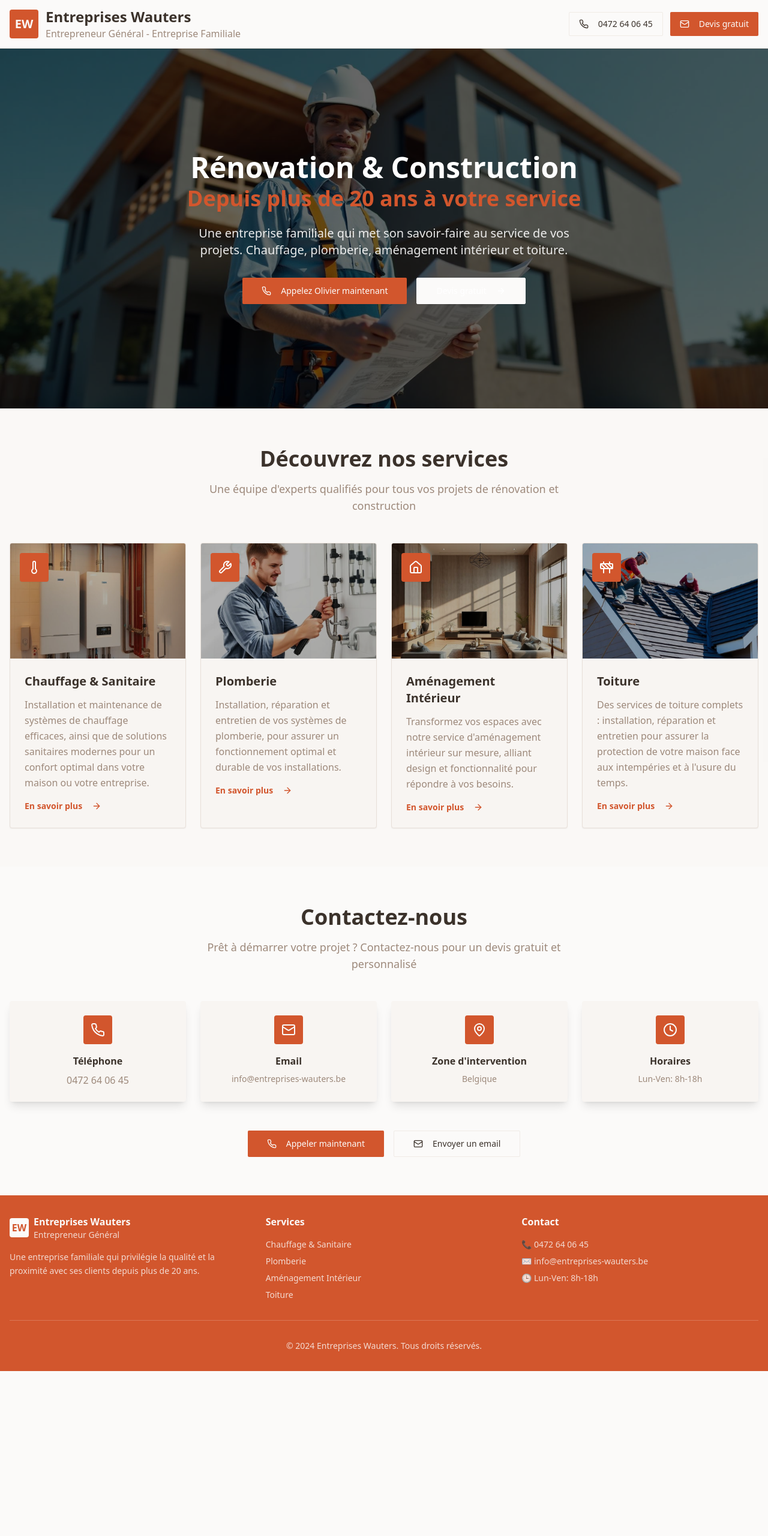
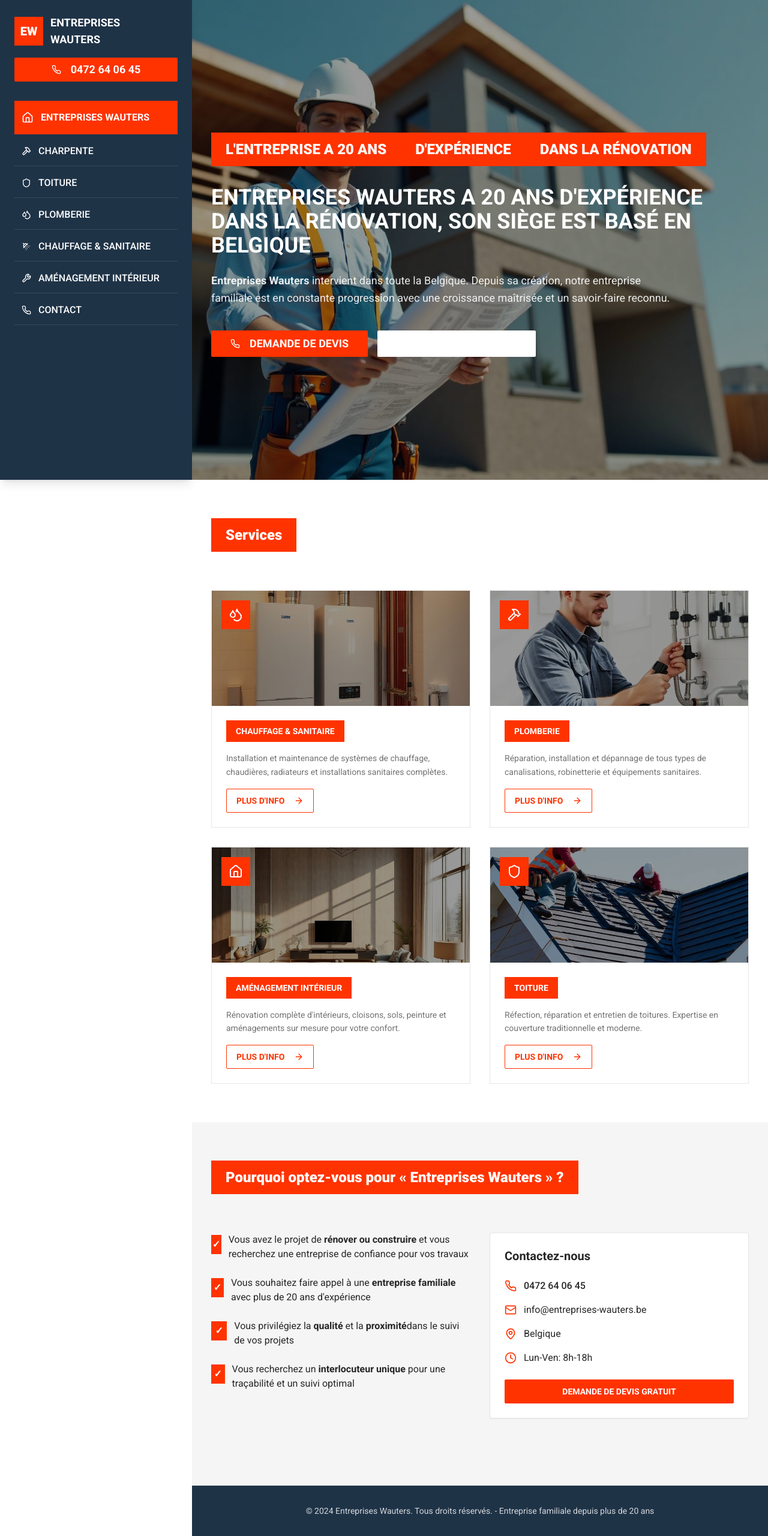
Before and after one commit to WR-Azrog/wauters-web-glow-up, a React (Vite) app: page / in a window 1280 px wide. Shown: the whole page at 60% size. Before the commit the page ends 2286 px from the top, so only its background shows below. Built offline with nearby package versions, Linux system fonts and the light colour scheme.

Commit message:
Refine design with new example
Adapt design to match the style of toitures-jullien-dakwerken.be, while retaining the content from entreprises-wauters.be.

```diff
--- a/index.html
+++ b/index.html
@@ -2,6 +2,9 @@
 <html lang="en">
   <head>
     <meta charset="UTF-8" />
+    <link rel="preconnect" href="https://fonts.googleapis.com">
+    <link rel="preconnect" href="https://fonts.gstatic.com" crossorigin>
+    <link href="https://fonts.googleapis.com/css2?family=Roboto:wght@400;500;700;900&display=swap" rel="stylesheet">
     <meta name="viewport" content="width=device-width, initial-scale=1.0" />
     <title>Entreprises Wauters - Entrepreneur Général</title>
     <meta name="description" content="Spécialistes en chauffage, plomberie, aménagement intérieur et toiture. Plus de 20 ans d'expérience à votre service." />
--- a/src/components/Contact.tsx
+++ b/src/components/Contact.tsx
@@ -4,66 +4,84 @@ import { Phone, Mail, MapPin, Clock } from "lucide-react";
 
 const Contact = () => {
   return (
-    <section className="py-16 bg-background">
-      <div className="container mx-auto px-4">
-        <div className="text-center mb-12">
-          <h2 className="text-3xl md:text-4xl font-bold mb-4">Contactez-nous</h2>
-          <p className="text-lg text-muted-foreground max-w-2xl mx-auto">
-            Prêt à démarrer votre projet ? Contactez-nous pour un devis gratuit et personnalisé
-          </p>
+    <section className="py-16 bg-muted ml-80">
+      <div className="px-8">
+        <div className="mb-12">
+          <div className="inline-block bg-primary text-primary-foreground px-6 py-3 font-black text-2xl mb-4">
+            Pourquoi optez-vous pour « Entreprises Wauters » ?
+          </div>
         </div>
 
-        <div className="grid md:grid-cols-2 lg:grid-cols-4 gap-6 mb-12">
-          <Card className="text-center border-0 shadow-lg">
+        <div className="grid md:grid-cols-2 gap-8 mb-12">
+          <div className="space-y-6">
+            <div className="flex items-start space-x-3">
+              <div className="w-8 h-8 bg-primary flex items-center justify-center mt-1">
+                <span className="text-primary-foreground font-bold">✓</span>
+              </div>
+              <p className="text-foreground">
+                Vous avez le projet de <strong>rénover ou construire</strong> et vous recherchez
+                une entreprise de confiance pour vos travaux
+              </p>
+            </div>
+
+            <div className="flex items-start space-x-3">
+              <div className="w-8 h-8 bg-primary flex items-center justify-center mt-1">
+                <span className="text-primary-foreground font-bold">✓</span>
+              </div>
+              <p className="text-foreground">
+                Vous souhaitez faire appel à une <strong>entreprise familiale</strong> avec
+                plus de 20 ans d'expérience
+              </p>
+            </div>
+
+            <div className="flex items-start space-x-3">
+              <div className="w-8 h-8 bg-primary flex items-center justify-center mt-1">
+                <span className="text-primary-foreground font-bold">✓</span>
+              </div>
+              <p className="text-foreground">
+                Vous privilégiez la <strong>qualité</strong> et la <strong>proximité</strong>
+                dans le suivi de vos projets
+              </p>
+            </div>
+
+            <div className="flex items-start space-x-3">
+              <div className="w-8 h-8 bg-primary flex items-center justify-center mt-1">
+                <span className="text-primary-foreground font-bold">✓</span>
+              </div>
+              <p className="text-foreground">
+                Vous recherchez un <strong>interlocuteur unique</strong> pour une
+                traçabilité et un suivi optimal
+              </p>
+            </div>
+          </div>
+
+          <Card className="bg-card">
             <CardContent className="p-6">
-              <div className="w-12 h-12 bg-primary rounded-lg flex items-center justify-center mx-auto mb-4">
-                <Phone className="w-6 h-6 text-primary-foreground" />
+              <h3 className="text-xl font-bold mb-6 text-foreground">Contactez-nous</h3>
+              <div className="space-y-4">
+                <div className="flex items-center space-x-3">
+                  <Phone className="w-5 h-5 text-primary" />
+                  <span className="text-foreground font-medium">0472 64 06 45</span>
+                </div>
+                <div className="flex items-center space-x-3">
+                  <Mail className="w-5 h-5 text-primary" />
+                  <span className="text-foreground">info@entreprises-wauters.be</span>
+                </div>
+                <div className="flex items-center space-x-3">
+                  <MapPin className="w-5 h-5 text-primary" />
+                  <span className="text-foreground">Belgique</span>
+                </div>
+                <div className="flex items-center space-x-3">
+                  <Clock className="w-5 h-5 text-primary" />
+                  <span className="text-foreground">Lun-Ven: 8h-18h</span>
+                </div>
               </div>
-              <h3 className="font-semibold mb-2">Téléphone</h3>
-              <p className="text-muted-foreground">0472 64 06 45</p>
+
+              <Button className="w-full mt-6 bg-primary hover:bg-primary/90 text-primary-foreground font-bold py-3">
+                DEMANDE DE DEVIS GRATUIT
+              </Button>
             </CardContent>
           </Card>
-
-          <Card className="text-center border-0 shadow-lg">
-            <CardContent className="p-6">
-              <div className="w-12 h-12 bg-primary rounded-lg flex items-center justify-center mx-auto mb-4">
-                <Mail className="w-6 h-6 text-primary-foreground" />
-              </div>
-              <h3 className="font-semibold mb-2">Email</h3>
-              <p className="text-muted-foreground text-sm">info@entreprises-wauters.be</p>
-            </CardContent>
-          </Card>
-
-          <Card className="text-center border-0 shadow-lg">
-            <CardContent className="p-6">
-              <div className="w-12 h-12 bg-primary rounded-lg flex items-center justify-center mx-auto mb-4">
-                <MapPin className="w-6 h-6 text-primary-foreground" />
-              </div>
-              <h3 className="font-semibold mb-2">Zone d'intervention</h3>
-              <p className="text-muted-foreground text-sm">Belgique</p>
-            </CardContent>
-          </Card>
-
-          <Card className="text-center border-0 shadow-lg">
-            <CardContent className="p-6">
-              <div className="w-12 h-12 bg-primary rounded-lg flex items-center justify-center mx-auto mb-4">
-                <Clock className="w-6 h-6 text-primary-foreground" />
-              </div>
-              <h3 className="font-semibold mb-2">Horaires</h3>
-              <p className="text-muted-foreground text-sm">Lun-Ven: 8h-18h</p>
-            </CardContent>
-          </Card>
-        </div>
-
-        <div className="text-center">
-          <Button size="lg" className="mr-4">
-            <Phone className="w-5 h-5 mr-2" />
-            Appeler maintenant
-          </Button>
-          <Button variant="outline" size="lg">
-            <Mail className="w-5 h-5 mr-2" />
-            Envoyer un email
-          </Button>
         </div>
       </div>
     </section>
--- a/src/components/Footer.tsx
+++ b/src/components/Footer.tsx
@@ -1,46 +1,10 @@
 const Footer = () => {
   return (
-    <footer className="bg-primary text-primary-foreground py-8">
-      <div className="container mx-auto px-4">
-        <div className="grid md:grid-cols-3 gap-8">
-          <div>
-            <div className="flex items-center space-x-2 mb-4">
-              <div className="w-8 h-8 bg-primary-foreground rounded flex items-center justify-center">
-                <span className="text-primary font-bold">EW</span>
-              </div>
-              <div>
-                <h3 className="font-bold">Entreprises Wauters</h3>
-                <p className="text-sm opacity-80">Entrepreneur Général</p>
-              </div>
-            </div>
-            <p className="text-sm opacity-80 leading-relaxed">
-              Une entreprise familiale qui privilégie la qualité et la proximité avec ses clients depuis plus de 20 ans.
-            </p>
-          </div>
-
-          <div>
-            <h4 className="font-semibold mb-4">Services</h4>
-            <ul className="space-y-2 text-sm opacity-80">
-              <li>Chauffage & Sanitaire</li>
-              <li>Plomberie</li>
-              <li>Aménagement Intérieur</li>
-              <li>Toiture</li>
-            </ul>
-          </div>
-
-          <div>
-            <h4 className="font-semibold mb-4">Contact</h4>
-            <div className="space-y-2 text-sm opacity-80">
-              <p>📞 0472 64 06 45</p>
-              <p>✉️ info@entreprises-wauters.be</p>
-              <p>🕒 Lun-Ven: 8h-18h</p>
-            </div>
-          </div>
-        </div>
-
-        <div className="border-t border-primary-foreground/20 mt-8 pt-8 text-center">
+    <footer className="bg-secondary text-secondary-foreground py-8 ml-80">
+      <div className="px-8">
+        <div className="text-center">
           <p className="text-sm opacity-80">
-            © 2024 Entreprises Wauters. Tous droits réservés.
+            © 2024 Entreprises Wauters. Tous droits réservés. - Entreprise familiale depuis plus de 20 ans
           </p>
         </div>
       </div>
--- a/src/components/Hero.tsx
+++ b/src/components/Hero.tsx
@@ -4,34 +4,49 @@ import heroImage from "@/assets/hero-construction.jpg";
 
 const Hero = () => {
   return (
-    <section className="relative min-h-[600px] flex items-center">
-      <div
-        className="absolute inset-0 bg-cover bg-center bg-no-repeat"
-        style={{
-          backgroundImage: `url(${heroImage})`,
-          filter: 'brightness(0.4)'
-        }}
-      />
-      <div className="relative container mx-auto px-4 py-20 text-center text-white">
-        <h1 className="text-4xl md:text-5xl font-bold mb-6 leading-tight">
-          Rénovation & Construction
-          <span className="block text-primary text-3xl md:text-4xl mt-2">
-            Depuis plus de 20 ans à votre service
-          </span>
-        </h1>
-        <p className="text-lg md:text-xl mb-8 max-w-2xl mx-auto opacity-90">
-          Une entreprise familiale qui met son savoir-faire au service de vos projets.
-          Chauffage, plomberie, aménagement intérieur et toiture.
-        </p>
-        <div className="flex flex-col sm:flex-row gap-4 justify-center items-center">
-          <Button size="lg" className="flex items-center space-x-2 bg-primary hover:bg-primary/90 px-8 py-3">
-            <Phone className="w-5 h-5" />
-            <span>Appelez Olivier maintenant</span>
-          </Button>
-          <Button variant="outline" size="lg" className="flex items-center space-x-2 border-white text-white hover:bg-white hover:text-primary px-8 py-3">
-            <span>Devis gratuit</span>
-            <ArrowRight className="w-5 h-5" />
-          </Button>
+    <section className="relative min-h-screen flex items-center" style={{
+      backgroundImage: `url(${heroImage})`,
+      backgroundSize: 'cover',
+      backgroundPosition: 'center',
+      backgroundRepeat: 'no-repeat'
+    }}>
+      <div className="absolute inset-0 bg-black/40" />
+      <div className="relative ml-80 px-8 py-20 text-white max-w-4xl">
+        {/* Titre principal avec blocs orange */}
+        <div className="space-y-4 mb-8">
+          <div className="inline-block bg-primary px-6 py-3 font-black text-xl md:text-2xl">
+            L'ENTREPRISE A 20 ANS
+          </div>
+          <div className="inline-block bg-primary px-6 py-3 font-black text-xl md:text-2xl">
+            D'EXPÉRIENCE
+          </div>
+          <div className="inline-block bg-primary px-6 py-3 font-black text-xl md:text-2xl">
+            DANS LA RÉNOVATION
+          </div>
+        </div>
+
+        <div className="space-y-6">
+          <h2 className="text-3xl md:text-4xl font-bold">
+            ENTREPRISES WAUTERS A 20 ANS D'EXPÉRIENCE DANS LA RÉNOVATION,
+            SON SIÈGE EST BASÉ EN BELGIQUE
+          </h2>
+
+          <p className="text-lg opacity-90 max-w-3xl leading-relaxed">
+            <strong>Entreprises Wauters</strong> intervient dans toute la Belgique.
+            Depuis sa création, notre entreprise familiale est en constante progression
+            avec une croissance maîtrisée et un savoir-faire reconnu.
+          </p>
+
+          <div className="flex flex-col sm:flex-row gap-4 pt-4">
+            <Button size="lg" className="bg-primary hover:bg-primary/90 text-primary-foreground font-bold px-8 py-4 text-lg">
+              <Phone className="w-5 h-5 mr-2" />
+              DEMANDE DE DEVIS
+            </Button>
+            <Button variant="outline" size="lg" className="border-2 border-white text-white hover:bg-white hover:text-primary font-bold px-8 py-4 text-lg">
+              NOS RÉALISATIONS
+              <ArrowRight className="w-5 h-5 ml-2" />
+            </Button>
+          </div>
         </div>
       </div>
     </section>
--- a/src/components/ServiceCard.tsx
+++ b/src/components/ServiceCard.tsx
@@ -11,27 +11,29 @@ interface ServiceCardProps {
 
 const ServiceCard = ({ title, description, image, icon }: ServiceCardProps) => {
   return (
-    <Card className="group overflow-hidden border border-border shadow-sm hover:shadow-md transition-all duration-200 hover:-translate-y-1">
+    <div className="group overflow-hidden bg-card border border-border hover:shadow-lg transition-all duration-200">
       <div className="relative h-48 overflow-hidden">
         <img
           src={image}
           alt={title}
-          className="w-full h-full object-cover group-hover:scale-110 transition-transform duration-300"
+          className="w-full h-full object-cover group-hover:scale-105 transition-transform duration-200"
         />
-        <div className="absolute inset-0 bg-black/30 group-hover:bg-black/20 transition-colors duration-200" />
-        <div className="absolute top-4 left-4 w-12 h-12 bg-primary rounded flex items-center justify-center shadow-sm">
+        <div className="absolute inset-0 bg-black/40" />
+        <div className="absolute top-4 left-4 w-12 h-12 bg-primary flex items-center justify-center">
           {icon}
         </div>
       </div>
       <CardContent className="p-6">
-        <h3 className="text-xl font-semibold mb-3 text-foreground">{title}</h3>
-        <p className="text-muted-foreground mb-4 leading-relaxed">{description}</p>
-        <Button variant="ghost" className="p-0 h-auto font-semibold text-primary hover:text-primary/80 flex items-center space-x-2">
-          <span>En savoir plus</span>
-          <ArrowRight className="w-4 h-4 group-hover:translate-x-1 transition-transform duration-200" />
+        <div className="bg-primary text-primary-foreground px-4 py-2 font-bold text-sm mb-4 inline-block">
+          {title}
+        </div>
+        <p className="text-muted-foreground mb-4 text-sm leading-relaxed">{description}</p>
+        <Button variant="outline" className="font-bold border-primary text-primary hover:bg-primary hover:text-primary-foreground">
+          PLUS D'INFO
+          <ArrowRight className="w-4 h-4 ml-2" />
         </Button>
       </CardContent>
-    </Card>
+    </div>
   );
 };
 
--- a/src/components/Services.tsx
+++ b/src/components/Services.tsx
@@ -1,5 +1,5 @@
 import ServiceCard from "./ServiceCard";
-import { Thermometer, Wrench, Home, Construction } from "lucide-react";
+import { Hammer, Droplets, Home, Shield } from "lucide-react";
 import chauffageImage from "@/assets/chauffage-sanitaire.jpg";
 import plomberieImage from "@/assets/plomberie.jpg";
 import amenagementImage from "@/assets/amenagement-interieur.jpg";
@@ -8,42 +8,41 @@ import toitureImage from "@/assets/toiture.jpg";
 const Services = () => {
   const services = [
     {
-      title: "Chauffage & Sanitaire",
-      description: "Installation et maintenance de systèmes de chauffage efficaces, ainsi que de solutions sanitaires modernes pour un confort optimal dans votre maison ou votre entreprise.",
+      title: "CHAUFFAGE & SANITAIRE",
+      description: "Installation et maintenance de systèmes de chauffage, chaudières, radiateurs et installations sanitaires complètes.",
       image: chauffageImage,
-      icon: <Thermometer className="w-6 h-6 text-primary-foreground" />
+      icon: <Droplets className="w-6 h-6 text-white" />
     },
     {
-      title: "Plomberie",
-      description: "Installation, réparation et entretien de vos systèmes de plomberie, pour assurer un fonctionnement optimal et durable de vos installations.",
+      title: "PLOMBERIE",
+      description: "Réparation, installation et dépannage de tous types de canalisations, robinetterie et équipements sanitaires.",
       image: plomberieImage,
-      icon: <Wrench className="w-6 h-6 text-primary-foreground" />
+      icon: <Hammer className="w-6 h-6 text-white" />
     },
     {
-      title: "Aménagement Intérieur",
-      description: "Transformez vos espaces avec notre service d'aménagement intérieur sur mesure, alliant design et fonctionnalité pour répondre à vos besoins.",
+      title: "AMÉNAGEMENT INTÉRIEUR",
+      description: "Rénovation complète d'intérieurs, cloisons, sols, peinture et aménagements sur mesure pour votre confort.",
       image: amenagementImage,
-      icon: <Home className="w-6 h-6 text-primary-foreground" />
+      icon: <Home className="w-6 h-6 text-white" />
     },
     {
-      title: "Toiture",
-      description: "Des services de toiture complets : installation, réparation et entretien pour assurer la protection de votre maison face aux intempéries et à l'usure du temps.",
+      title: "TOITURE",
+      description: "Réfection, réparation et entretien de toitures. Expertise en couverture traditionnelle et moderne.",
       image: toitureImage,
-      icon: <Construction className="w-6 h-6 text-primary-foreground" />
+      icon: <Shield className="w-6 h-6 text-white" />
     }
   ];
 
   return (
-    <section className="py-16 bg-muted/30">
-      <div className="container mx-auto px-4">
-        <div className="text-center mb-12">
-          <h2 className="text-3xl md:text-4xl font-bold mb-4">Découvrez nos services</h2>
-          <p className="text-lg text-muted-foreground max-w-2xl mx-auto">
-            Une équipe d'experts qualifiés pour tous vos projets de rénovation et construction
-          </p>
+    <section className="py-16 bg-background ml-80">
+      <div className="px-8">
+        <div className="mb-12">
+          <div className="inline-block bg-primary text-primary-foreground px-6 py-3 font-black text-2xl mb-4">
+            Services
+          </div>
         </div>
 
-        <div className="grid md:grid-cols-2 lg:grid-cols-4 gap-6">
+        <div className="grid md:grid-cols-2 gap-8">
           {services.map((service, index) => (
             <ServiceCard key={index} {...service} />
           ))}
--- /dev/null
+++ b/src/components/Sidebar.tsx
@@ -0,0 +1,59 @@
+import { Button } from "@/components/ui/button";
+import { Phone, Home, Wrench, Hammer, Droplets, Shield, ShowerHead } from "lucide-react";
+
+const Sidebar = () => {
+  const services = [
+    { icon: <Home className="w-5 h-5" />, name: "ENTREPRISES WAUTERS", isTitle: true },
+    { icon: <Hammer className="w-4 h-4" />, name: "CHARPENTE" },
+    { icon: <Shield className="w-4 h-4" />, name: "TOITURE" },
+    { icon: <Droplets className="w-4 h-4" />, name: "PLOMBERIE" },
+    { icon: <ShowerHead className="w-4 h-4" />, name: "CHAUFFAGE & SANITAIRE" },
+    { icon: <Wrench className="w-4 h-4" />, name: "AMÉNAGEMENT INTÉRIEUR" },
+    { icon: <Phone className="w-4 h-4" />, name: "CONTACT" },
+  ];
+
+  return (
+    <div className="fixed left-0 top-0 h-full w-80 bg-secondary text-secondary-foreground shadow-lg z-40 overflow-y-auto">
+      <div className="p-6">
+        {/* Logo and phone */}
+        <div className="mb-8">
+          <div className="flex items-center space-x-3 mb-4">
+            <div className="w-12 h-12 bg-primary text-primary-foreground font-black text-xl flex items-center justify-center">
+              EW
+            </div>
+            <div>
+              <h1 className="text-white font-bold text-lg">ENTREPRISES</h1>
+              <h1 className="text-white font-bold text-lg">WAUTERS</h1>
+            </div>
+          </div>
+
+          <Button className="w-full bg-primary hover:bg-primary/90 text-primary-foreground font-bold py-3 text-lg">
+            <Phone className="w-5 h-5 mr-2" />
+            0472 64 06 45
+          </Button>
+        </div>
+
+        {/* Navigation */}
+        <nav className="space-y-1">
+          {services.map((service, index) => (
+            <div key={index}>
+              {service.isTitle ? (
+                <div className="flex items-center space-x-3 py-4 px-3 bg-primary text-primary-foreground font-bold">
+                  {service.icon}
+                  <span>{service.name}</span>
+                </div>
+              ) : (
+                <button className="w-full flex items-center space-x-3 py-3 px-3 text-left hover:bg-secondary/80 text-white border-b border-white/10">
+                  {service.icon}
+                  <span className="font-medium">{service.name}</span>
+                </button>
+              )}
+            </div>
+          ))}
+        </nav>
+      </div>
+    </div>
+  );
+};
+
+export default Sidebar;
--- a/src/index.css
+++ b/src/index.css
@@ -8,40 +8,42 @@ All colors MUST be HSL.
 
 @layer base {
   :root {
-    --background: 35 25% 98%;
-    --foreground: 25 15% 20%;
+    --background: 0 0% 100%;
+    --foreground: 0 0% 15%;
 
-    --card: 35 30% 96%;
-    --card-foreground: 25 15% 20%;
+    --card: 0 0% 100%;
+    --card-foreground: 0 0% 15%;
 
-    --popover: 35 30% 96%;
-    --popover-foreground: 25 15% 20%;
+    --popover: 0 0% 100%;
+    --popover-foreground: 0 0% 15%;
 
-    --primary: 15 65% 50%;
-    --primary-foreground: 35 25% 98%;
+    --primary: 12 100% 50%;
+    --primary-foreground: 0 0% 100%;
 
-    --secondary: 30 35% 90%;
-    --secondary-foreground: 25 20% 30%;
+    --secondary: 210 40% 20%;
+    --secondary-foreground: 0 0% 100%;
 
-    --muted: 30 20% 94%;
-    --muted-foreground: 25 15% 55%;
+    --muted: 0 0% 96%;
+    --muted-foreground: 0 0% 45%;
 
-    --accent: 25 45% 88%;
-    --accent-foreground: 25 25% 25%;
+    --accent: 12 100% 95%;
+    --accent-foreground: 12 100% 50%;
 
-    --destructive: 0 70% 55%;
-    --destructive-foreground: 35 25% 98%;
+    --destructive: 0 84% 60%;
+    --destructive-foreground: 0 0% 98%;
 
-    --border: 30 25% 88%;
-    --input: 30 25% 92%;
-    --ring: 15 65% 50%;
+    --border: 0 0% 90%;
+    --input: 0 0% 92%;
+    --ring: 12 100% 50%;
 
-    /* Custom tokens for family business theme */
-    --hero-gradient: linear-gradient(135deg, hsl(15 65% 50%), hsl(25 55% 65%));
-    --service-card-bg: 35 30% 96%;
-    --service-card-hover: 30 35% 93%;
-    --construction-orange: 15 65% 50%;
-    --construction-gray: 25 15% 50%;
+    /* Custom tokens for Jullien-style theme */
+    --hero-gradient: linear-gradient(135deg, hsl(12 100% 50%), hsl(20 100% 55%));
+    --service-card-bg: 0 0% 100%;
+    --service-card-hover: 12 100% 95%;
+    --construction-orange: 12 100% 50%;
+    --construction-gray: 210 40% 20%;
+
+    --radius: 0rem;
 
     --radius: 0.25rem;
 
--- a/src/pages/Index.tsx
+++ b/src/pages/Index.tsx
@@ -3,15 +3,18 @@ import Hero from "@/components/Hero";
 import Services from "@/components/Services";
 import Contact from "@/components/Contact";
 import Footer from "@/components/Footer";
+import Sidebar from "@/components/Sidebar";
 
 const Index = () => {
   return (
-    <div className="min-h-screen">
-      <Header />
-      <Hero />
-      <Services />
-      <Contact />
-      <Footer />
+    <div className="min-h-screen bg-background font-roboto">
+      <Sidebar />
+      <main>
+        <Hero />
+        <Services />
+        <Contact />
+        <Footer />
+      </main>
     </div>
   );
 };
--- a/tailwind.config.ts
+++ b/tailwind.config.ts
@@ -18,6 +18,9 @@ export default {
 			}
 		},
 		extend: {
+			fontFamily: {
+				'roboto': ['Roboto', 'sans-serif'],
+			},
 			colors: {
 				border: 'hsl(var(--border))',
 				input: 'hsl(var(--input))',
```
